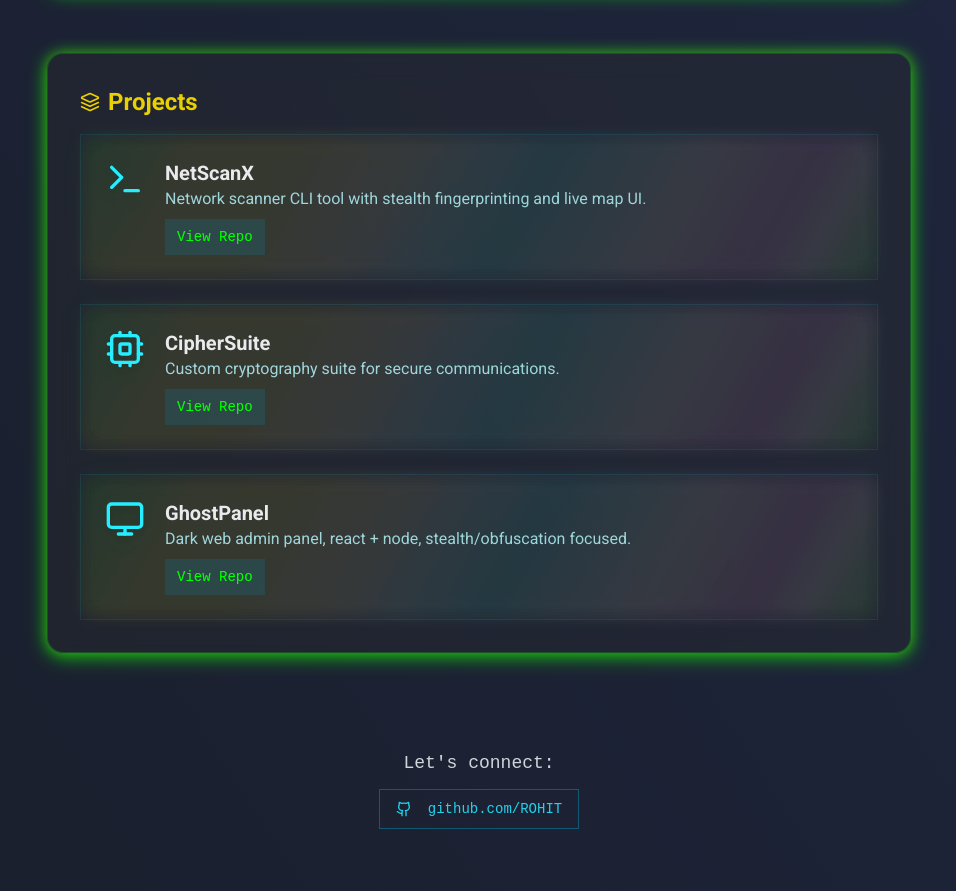
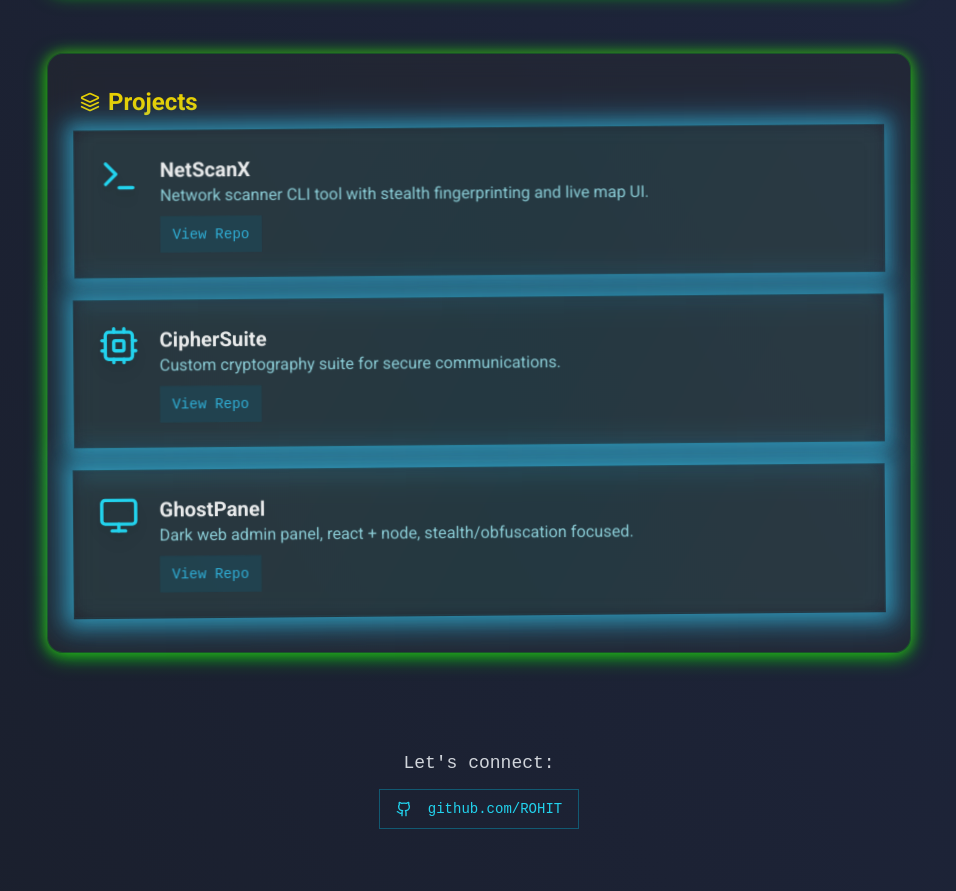
Before and after one commit to dadathakur07/DESKTOP-ToDo-LIST, a React (Vite) app: page / in a window 1280 px wide. Shown: the part 1060-1951 px from the top of the page, without its empty margins (161-1117 px from the left). Built offline with nearby package versions, Linux system fonts and the light colour scheme.

Commit message:
Fix: Change project card color
Change the color of the project cards to match the new theme.

```diff
--- a/src/index.css
+++ b/src/index.css
@@ -363,3 +363,58 @@ body.dark-mode {
 .animate-project-entrance {
   animation: project-entrance 0.86s cubic-bezier(.42,1.38,.3,1) both;
 }
+
+/* Modify project card neon and glow color to sky blue and reduce intensity */
+
+.hacker-project-card {
+  position: relative;
+  overflow: visible;
+  z-index: 5;
+  will-change: transform, box-shadow, filter;
+  animation: float-cool 3.5s ease-in-out infinite alternate, pulse-glow-skyblue 3.4s ease-in-out infinite alternate;
+  transition: box-shadow 0.27s, transform 0.22s, filter 0.22s;
+  box-shadow: 0 0 40px 0 #33c3f033, 0 0 0 0 #33c3f099;
+}
+.hacker-project-card:hover {
+  transform: translateY(-10px) scale(1.04) rotate(-1deg);
+  filter: brightness(1.05) drop-shadow(0 0 25px #33c3f0aa) saturate(1.3);
+  box-shadow: 0 0 50px 8px #33c3f099, 0 0 40px 10px #33c3f0cc, 0 0 2px 0 #33c3f0ff;
+  z-index: 16;
+}
+/* Neon border shimmer effect */
+.neon-border-shimmer {
+  pointer-events: none;
+  border-radius: 1.2rem;
+  position: absolute;
+  inset: -2px;
+  background: linear-gradient(
+    120deg,
+    #33c3f0,
+    #33c3f0 25%,
+    #00ffff 55%,
+    #33c3f0 85%,
+    #33c3f0
+  );
+  opacity: 0.12;
+  filter: blur(6px) brightness(1.3);
+  z-index: 2;
+  animation: border-shimmer 2.9s linear infinite;
+  transition: opacity 0.3s;
+  mix-blend-mode: screen;
+}
+.hacker-project-card:hover .neon-border-shimmer {
+  opacity: 0.32;
+  filter: blur(14px) brightness(1.7);
+}
+
+/* New pulse-glow keyframe for sky blue with reduced intensity */
+@keyframes pulse-glow-skyblue {
+  0%, 100% {
+    box-shadow: 0 0 8px 2px #33c3f044, 0 0 18px 8px #33c3f01a;
+    color: #33c3f0cc;
+  }
+  50% {
+    box-shadow: 0 0 20px 8px #33c3f088, 0 0 32px 18px #33c3f055;
+    color: #33c3f0dd;
+  }
+}
```
